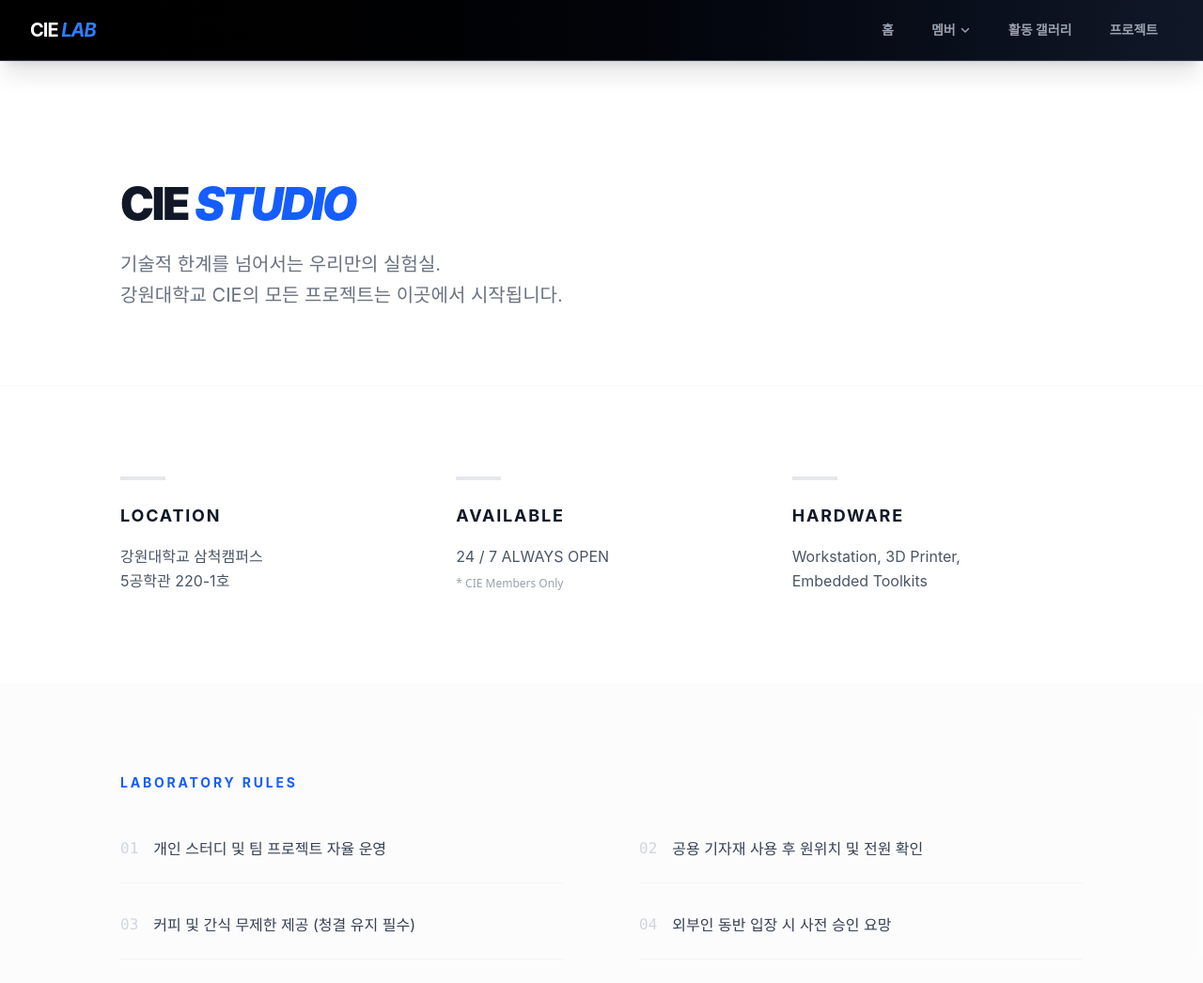
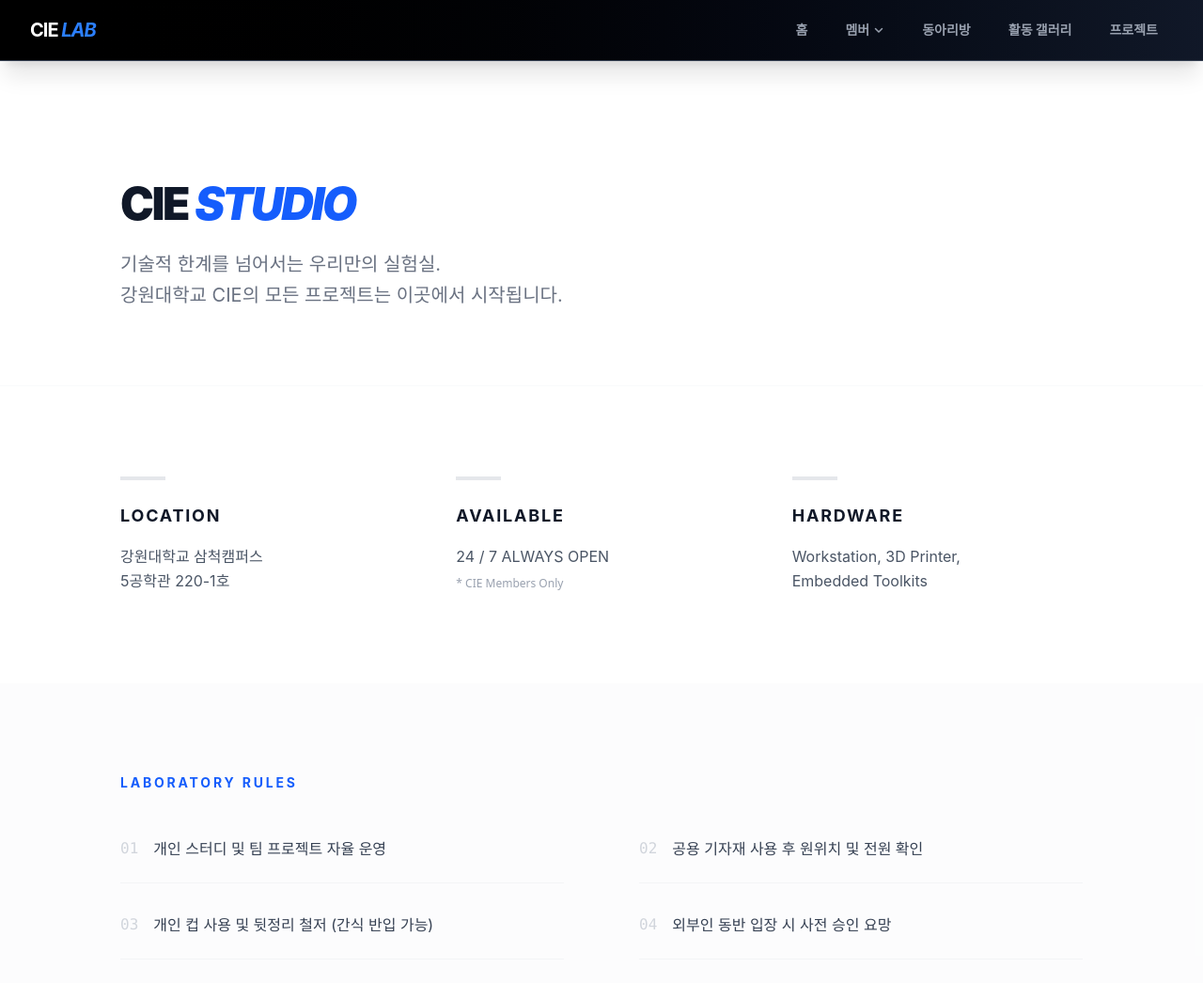
Before and after one commit to YejinHeo/new-cie, a Next.js app: page /Clubroom in a window 1280 px wide. Shown: the top 1046 px of the page at 94% size. Built offline with nearby package versions, Linux system fonts and the light colour scheme.

Commit message:
동아리방 추가

```diff
--- a/app/Clubroom/page.tsx
+++ b/app/Clubroom/page.tsx
@@ -62,7 +62,7 @@
               {[
                 "개인 스터디 및 팀 프로젝트 자율 운영",
                 "공용 기자재 사용 후 원위치 및 전원 확인",
-                "커피 및 간식 무제한 제공 (청결 유지 필수)",
+                "개인 컵 사용 및 뒷정리 철저 (간식 반입 가능)",
                 "외부인 동반 입장 시 사전 승인 요망"
               ].map((rule, i) => (
                 <div key={i} className="flex gap-4 border-b border-gray-100 pb-6">
--- a/components/Header.tsx
+++ b/components/Header.tsx
@@ -72,7 +72,7 @@
                 </div>
               )}
             </div>
-
+            <Link href="/Clubroom" className={`px-4 py-2 rounded-full text-sm font-bold transition-all ${isActivePath('/activity') ? 'bg-gray-800 text-white' : 'text-gray-400 hover:text-white'}`}>동아리방</Link>
             <Link href="/activity" className={`px-4 py-2 rounded-full text-sm font-bold transition-all ${isActivePath('/activity') ? 'bg-gray-800 text-white' : 'text-gray-400 hover:text-white'}`}>활동 갤러리</Link>
             <Link href="/Projects" className={`px-4 py-2 rounded-full text-sm font-bold transition-all ${isActivePath('/Projects') ? 'bg-gray-800 text-white' : 'text-gray-400 hover:text-white'}`}>프로젝트</Link>
           </nav>
@@ -113,7 +113,9 @@
               <Link href="/Members/Students" className="block px-3 py-2 text-sm text-gray-400 hover:text-white">재학생</Link>
             </div>
           </div>
-
+          <Link href="/Clubroom" className={`block px-3 py-2 rounded-md text-base font-bold ${isActivePath('/activity') ? 'bg-gray-800 text-white' : 'text-gray-400'}`}>
+            동아리방
+          </Link>
           <Link href="/activity" className={`block px-3 py-2 rounded-md text-base font-bold ${isActivePath('/activity') ? 'bg-gray-800 text-white' : 'text-gray-400'}`}>
             활동 갤러리
           </Link>
```
